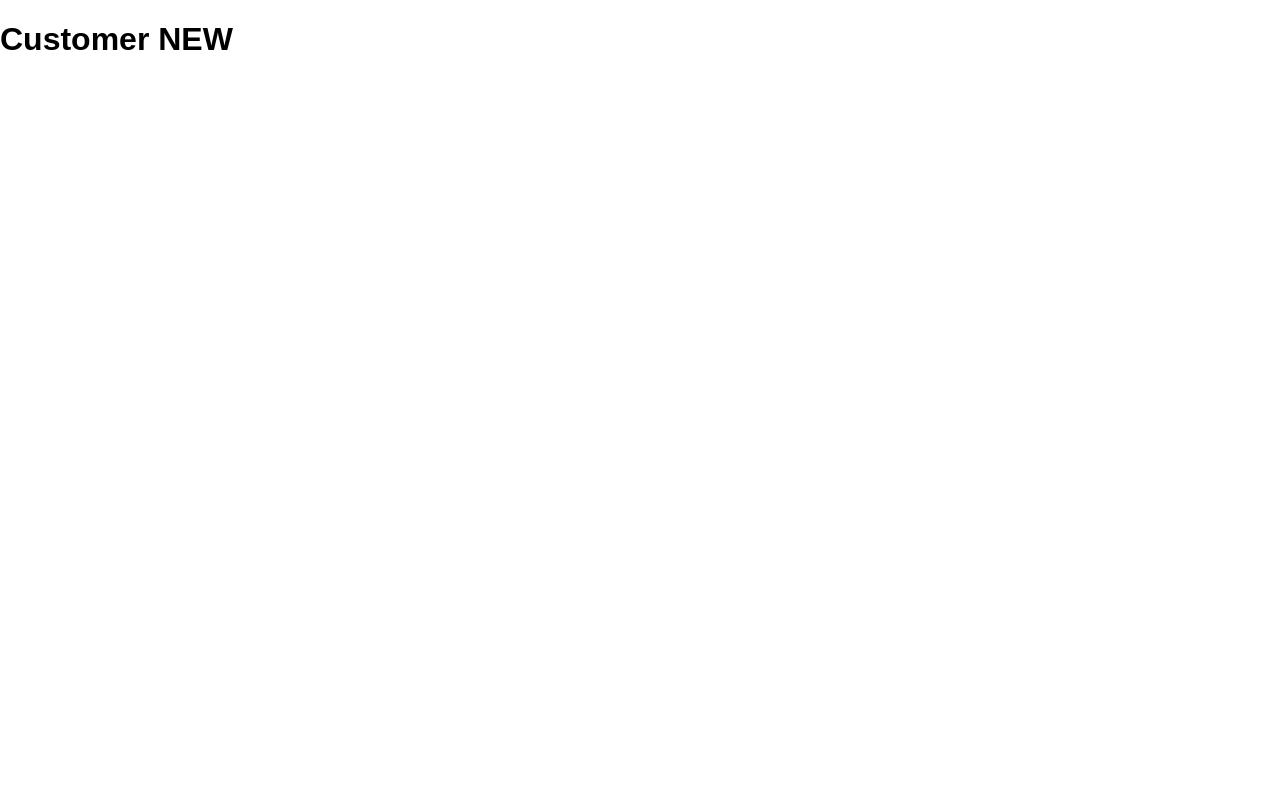
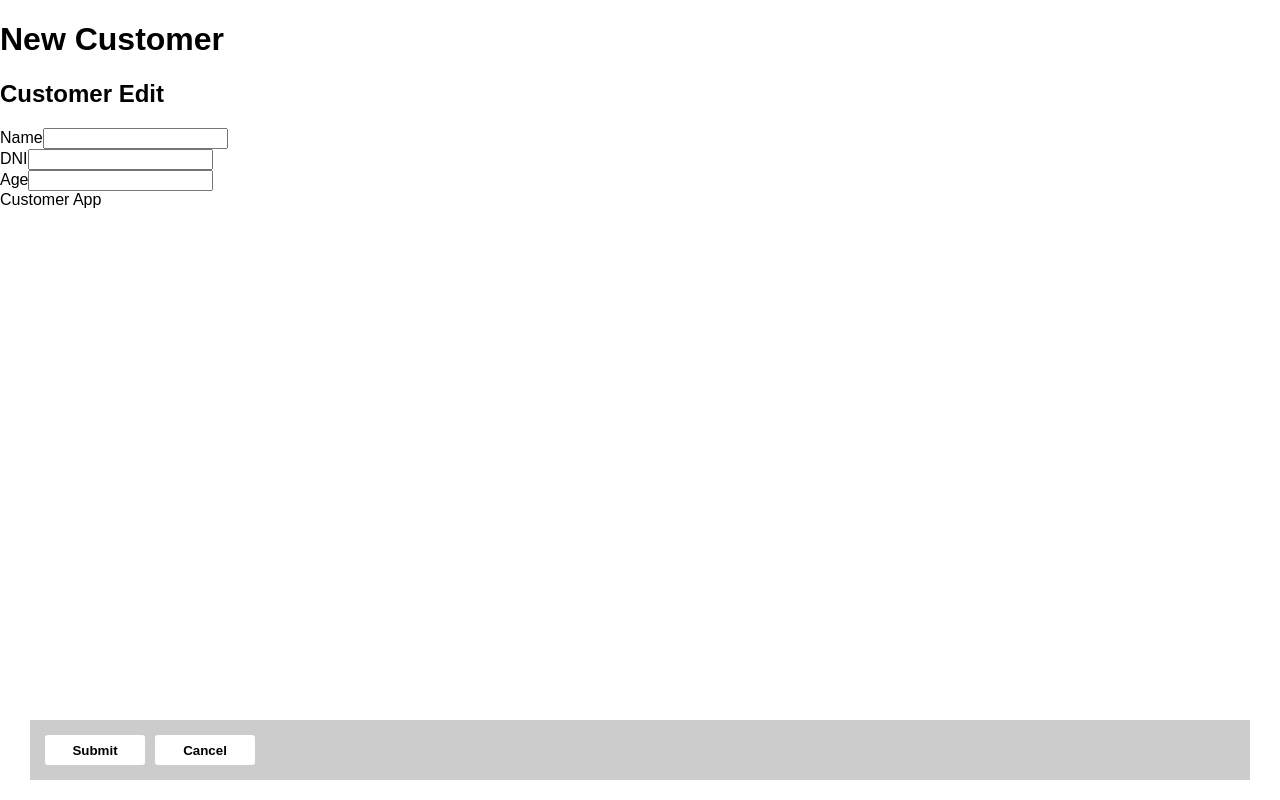
Before and after one commit to roninJosue/customers-abm, a React (Create React App) app: page /customers/new in a window 1280 px wide. Built offline with nearby package versions, Linux system fonts and the light colour scheme.

Commit message:
New customer form

```diff
--- a/db.json
+++ b/db.json
@@ -3,8 +3,8 @@
     {
       "id": "121212",
       "dni": "121212",
-      "name": "Reynaldo cano",
-      "age": "34"
+      "name": "REYNALDO CANO ASD D",
+      "age": 34
     },
     {
       "id": "121214",
--- a/package.json
+++ b/package.json
@@ -6,6 +6,7 @@
     "@testing-library/jest-dom": "^5.16.1",
     "@testing-library/react": "^12.1.2",
     "@testing-library/user-event": "^13.5.0",
+    "json-server": "^0.17.0",
     "react": "^17.0.2",
     "react-dom": "^17.0.2",
     "react-redux": "^7.2.6",
--- a/src/App.js
+++ b/src/App.js
@@ -2,9 +2,9 @@ import {BrowserRouter as Router, Routes, Route} from "react-router-dom";
 import HomeContainer from "./components/HomeContainer";
 import CustomersContainer from "./components/CustomersContainer";
 import CustomerContainer from "./components/CustomerContainer";
+import NewCustomerContainer from "./components/NewCustomerContainer";
 
 function App() {
-  const customerNew = () => <h1>Customer NEW</h1>
   const notFound = () => <h1>Not Found</h1>
 
   return (
@@ -14,7 +14,7 @@ function App() {
         <Route exact path='/customers' element={<CustomersContainer />}/>
         <Route path='/customers/:dni' element={<CustomerContainer />}/>
         <Route path='/customers/:dni/edit' element={<CustomerContainer />}/>
-        <Route path='/customers/new' element={customerNew()}/>
+        <Route path='/customers/new' element={<NewCustomerContainer />} />
         <Route path='*' element={notFound()} />
       </Routes>
     </Router>
--- a/src/api/index.js
+++ b/src/api/index.js
@@ -1,8 +1,14 @@
 export const apiGet = (url) => () => fetch(url).then(res => res.json())
 
 export const apiPut = (url, id, customer) => () =>
-  fetch(`${url}${id}`,{
+  fetch(`${url}${id}`, {
     method: 'PUT',
     body: JSON.stringify(customer),
     headers: new Headers({'Content-type': 'application/json'})
   }).then(res => res.json())
+    .then(r => {
+      if (r.error) {
+        return ({error: r.validation})
+      }
+      return r
+    })
--- a/src/components/CustomerContainer.jsx
+++ b/src/components/CustomerContainer.jsx
@@ -7,6 +7,7 @@ import CustomerEdit from "./CustomerEdit";
 import CustomerData from "./CustomerData";
 import * as actions from "../actions/fetchCustomers";
 import {updateCustomer} from "../actions/updateCustomer";
+import {SubmissionError} from "redux-form";
 
 
 const CustomerContainer = () => {
@@ -25,13 +26,16 @@ const CustomerContainer = () => {
   }, [dispatch])
 
   const handleSubmit = values => {
-    console.log(JSON.stringify(values))
     const {id} = values
     return dispatch(updateCustomer(id, values))
+      .then(r => {
+        if (r.payload && r.payload.error) {
+          throw new SubmissionError(r.payload.error)
+        }
+      })
   }
 
   const handleOnBack = () => {
-    //navigate('/customers')
     navigate(-1)
   }
 
@@ -41,7 +45,7 @@ const CustomerContainer = () => {
       {...currentCustomer}
       onSubmit={handleSubmit}
       onBack={handleOnBack}
-      onSubmitSuccess={()=>navigate(-1)}
+      onSubmitSuccess={() => navigate(-1)}
     />
   }
 
--- a/src/components/CustomerEdit.jsx
+++ b/src/components/CustomerEdit.jsx
@@ -2,6 +2,7 @@ import React from 'react';
 import {Field, reduxForm} from "redux-form";
 import {setPropsAsInitial} from "../helpers/setPropsAsInitial";
 import CustomersActions from "./CustomersActions";
+//import {usePrompt} from "react-router-dom";
 
 const isRequired = value => (
   !value && 'Field is required'
@@ -28,7 +29,7 @@ const validate = (values) => {
 const toNumber = value => value && Number(value)
 const toUpper = value => value && value.toUpperCase()
 const toLower = value => value && value.toLowerCase()
-const onlyGrow = (value, prev, values) => value && prev && (value > prev ? value : prev)
+const onlyGrow = (value, prev, values) => value && (!prev ? value : (value > prev ? value : prev))
 
 const MyField = ({input, meta, type, label, name}) => (
   <div>
@@ -42,8 +43,9 @@ const MyField = ({input, meta, type, label, name}) => (
   </div>
 )
 
-const CustomerEdit = ({handleSubmit, submitting, onBack}) => {
+const CustomerEdit = ({handleSubmit, submitting, onBack, pristine, submitSucceeded}) => {
   console.count('Test')
+  //usePrompt('Data wil be lost of you continue', !pristine && !submitSucceeded)
   return (
     <div>
       <h2>Customer Edit</h2>
@@ -75,6 +77,7 @@ const CustomerEdit = ({handleSubmit, submitting, onBack}) => {
           <button type='submit' disabled={submitting}>Submit</button>
           <button type='button' onClick={onBack}>Cancel</button>
         </CustomersActions>
+
       </form>
     </div>
   );
--- /dev/null
+++ b/src/components/NewCustomerContainer.jsx
@@ -0,0 +1,38 @@
+import React from 'react';
+import Frame from "./Frame";
+import CustomerEdit from "./CustomerEdit";
+import {useNavigate} from "react-router-dom";
+
+const NewCustomerContainer = () => {
+  const navigate = useNavigate()
+
+  const handleSubmit = () => {
+
+  }
+
+  const handleSubmitSuccess = () => {
+
+  }
+
+  const handleOnBack = () => {
+    navigate(-1)
+  }
+
+  const renderBody = () => {
+    return <CustomerEdit
+      onSubmit={handleSubmit}
+      obSubmitSuccess={handleSubmitSuccess}
+      onBack={handleOnBack}
+    />
+  }
+  return (
+    <Frame
+      header='New Customer'
+      body={renderBody()}
+    >
+
+    </Frame>
+  );
+};
+
+export default NewCustomerContainer;
```
Also changed, not shown: node-server.js (added, +37 -0 lines), 1 other file (tests, documents, lock files or other folders).
